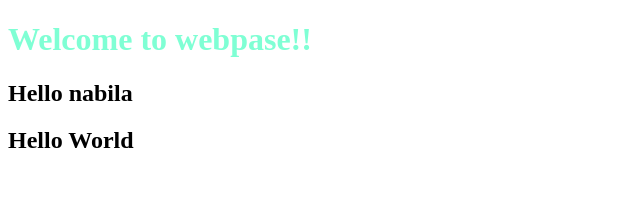
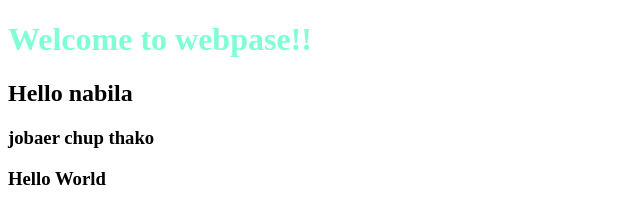
Before and after one commit to Jobaer-Ahamed/learling, a plain HTML site: page hello.html in a window 1280 px wide. Shown: the whole page, without its empty margins (0-640 px from the left). Drawn offline with Linux system fonts and the light colour scheme.

Commit message:
Update hello.html

```diff
--- a/hello.html
+++ b/hello.html
@@ -6,6 +6,7 @@
         <body>
             <h1 style="color:aquamarine">Welcome to webpase!!</h1>
             <h2>Hello nabila<h2>
+                <h3> jobaer chup thako <h3>
             Hello World
         </body>
     </head>
```
